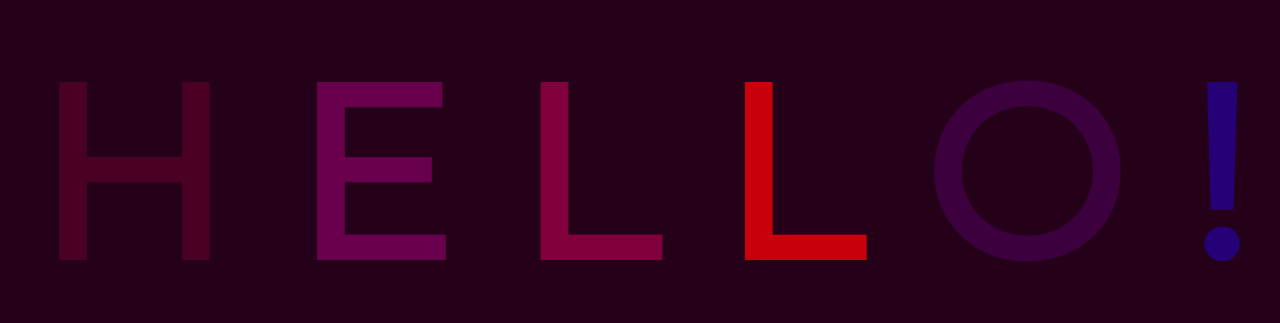
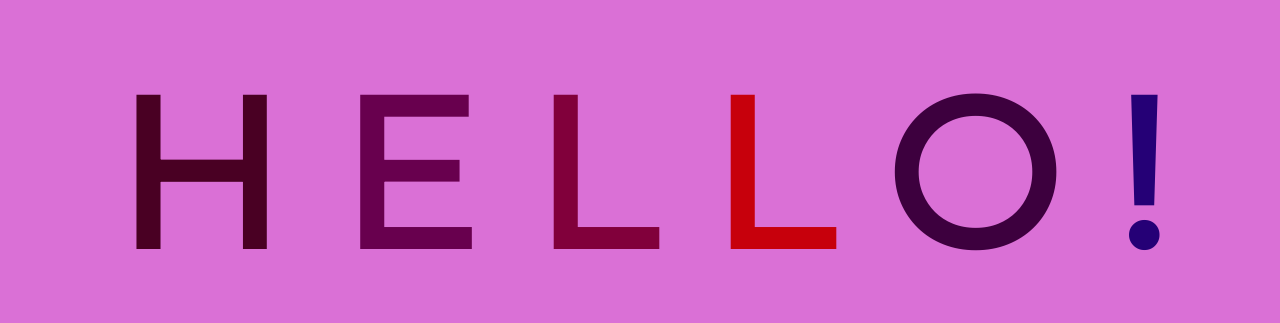
Before and after one commit to Mrutledg02/AnimatedTextGitDemo, a plain HTML site: page index.html in a window 1280 px wide. Shown: the part 234-557 px from the top of the page. Drawn offline with Linux system fonts and the light colour scheme.

Commit message:
someone else did this

```diff
--- a/app.css
+++ b/app.css
@@ -3,11 +3,11 @@ body {
     justify-content: center;
     align-items: center;
     height: 100vh;
-    background-color: rgb(37, 0, 25);
+    background-color: orchid;
 }
 
 h1 {
-    font-size: 15rem;
+    font-size: 13rem;
     font-family: Montserrat;
 }
 
```
